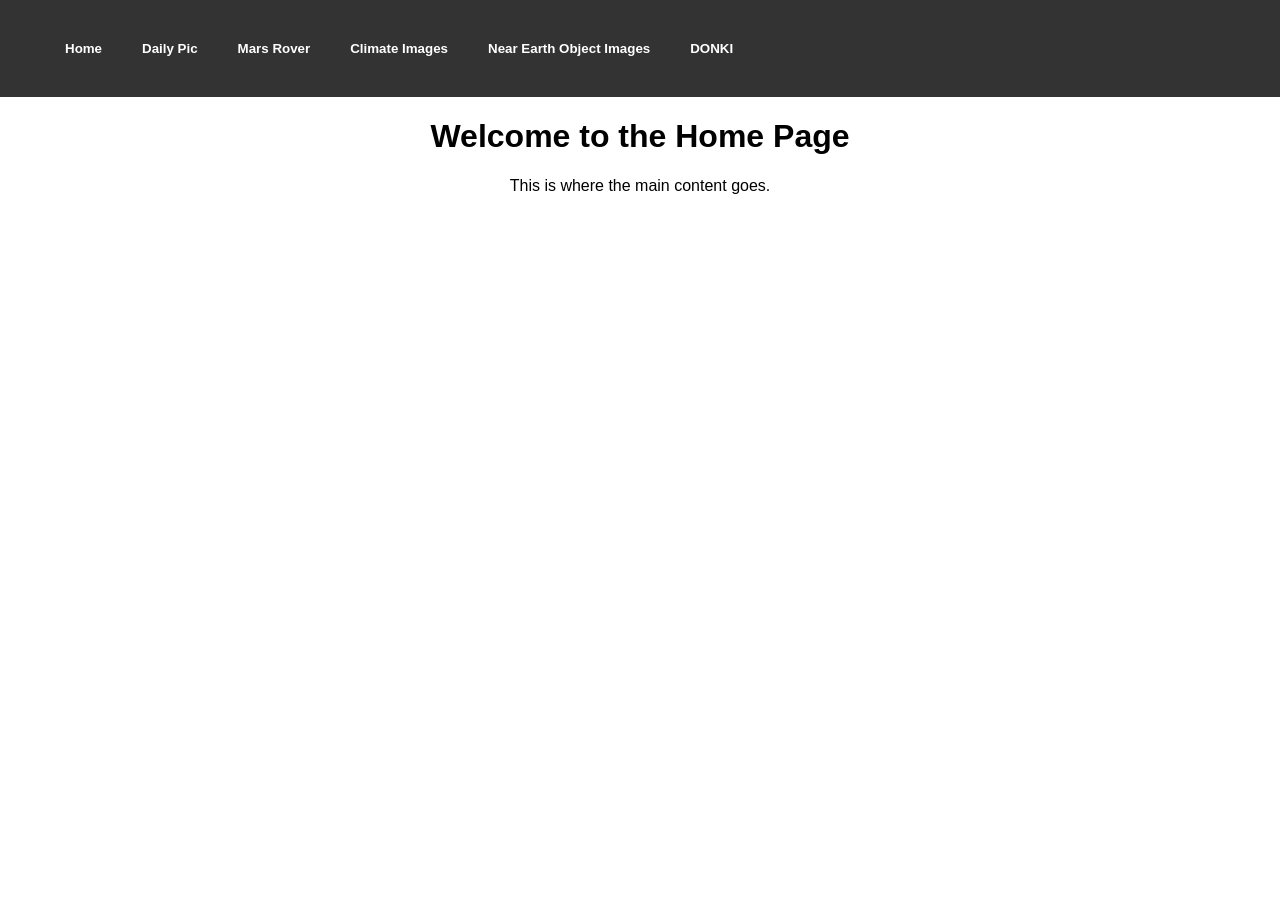
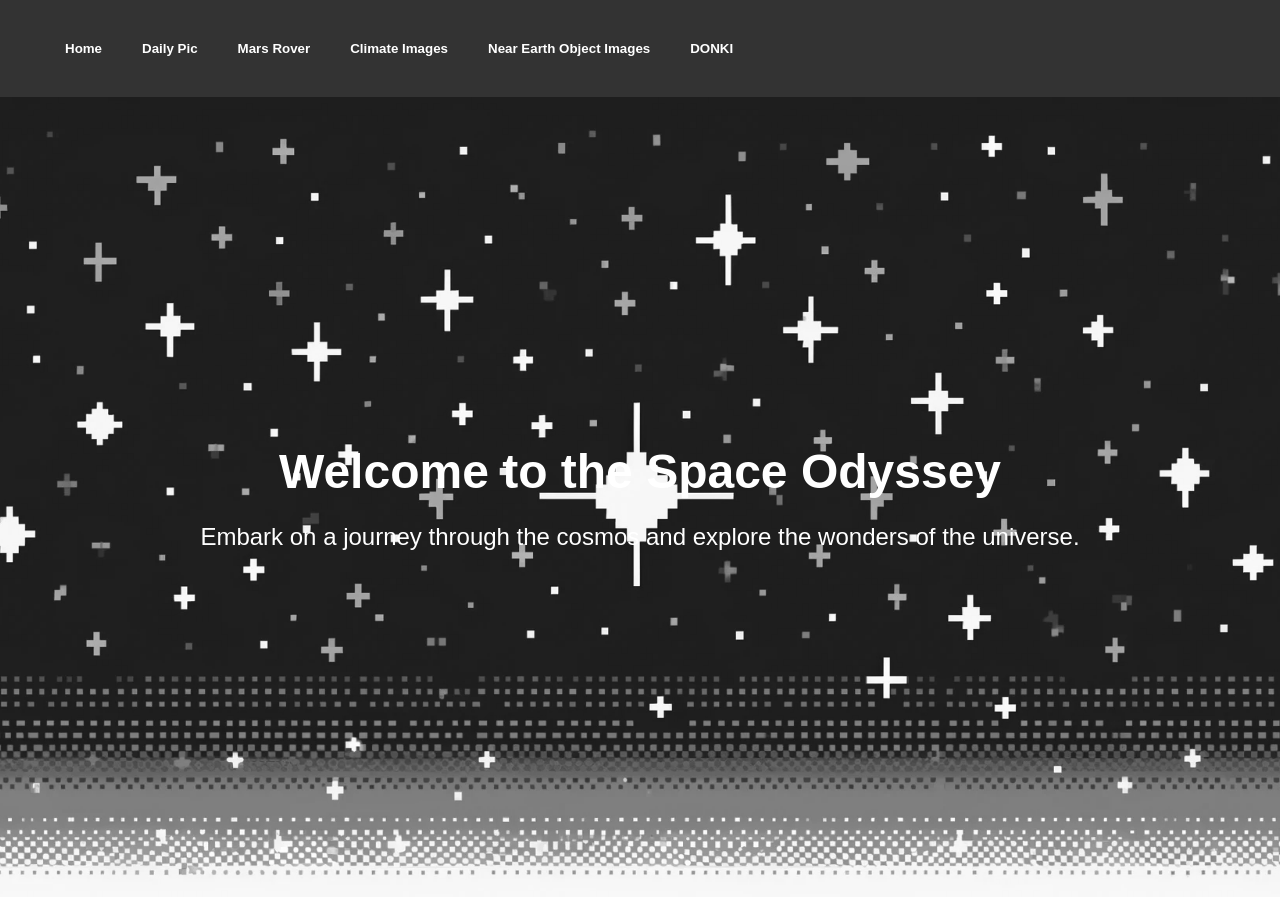
Before and after one commit to YamesYamerson/nasa-fun-app, a React (Create React App) app: page / in a window 1280 px wide. Before the commit the page ends 800 px from the top, so only its background shows below. Built offline with nearby package versions, Linux system fonts and the light colour scheme.

Commit message:
Boilerplate and API management

```diff
--- a/src/pages/MainPage/Home.css
+++ b/src/pages/MainPage/Home.css
@@ -0,0 +1,43 @@
+/* Home.css */
+.home-container {
+    background-image: url('../../assets/star-background-color.png'); /* Replace 'star-background-color.png' with your actual background image */
+    background-size: cover;
+    background-position: center;
+    height: 100vh;
+    display: flex;
+    justify-content: center;
+    align-items: center;
+    filter: grayscale(100%);
+  }
+
+
+    .home-content {
+      text-align: center;
+      color: white;
+    }
+
+    .home-title {
+      font-size: 3rem;
+      margin-bottom: 1rem;
+    }
+
+    .home-description {
+      font-size: 1.5rem;
+      margin-bottom: 2rem;
+    }
+
+
+  .home-content {
+    text-align: center;
+    color: white;
+  }
+
+  .home-title {
+    font-size: 3rem;
+    margin-bottom: 1rem;
+  }
+
+  .home-description {
+    font-size: 1.5rem;
+    margin-bottom: 2rem;
+  }
--- a/src/pages/MainPage/Home.js
+++ b/src/pages/MainPage/Home.js
@@ -1,10 +1,15 @@
 import React from 'react';
+import './Home.css'; // Import your CSS file for styling
 
 const Home = () => {
   return (
-    <div>
-      <h1>Welcome to the Home Page</h1>
-      <p>This is where the main content goes.</p>
+    <div className="home-container">
+      <div className="home-content">
+        <h1 className="home-title">Welcome to the Space Odyssey</h1>
+        <p className="home-description">
+          Embark on a journey through the cosmos and explore the wonders of the universe.
+        </p>
+      </div>
     </div>
   );
 };
```
Also changed, not shown: src/assets/star-background-color.png (added).
